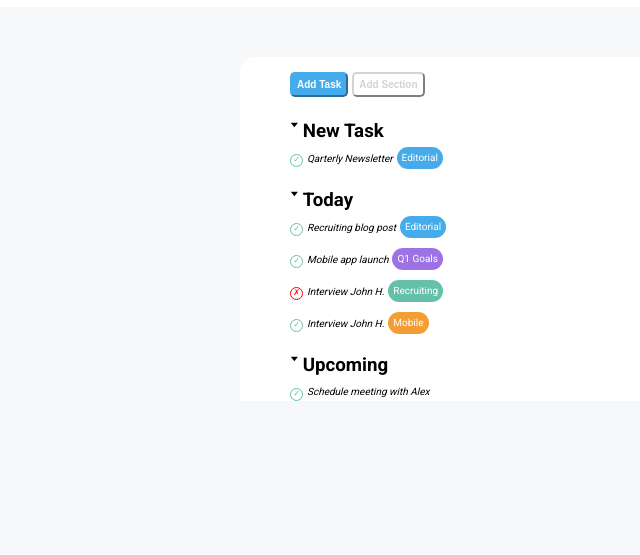
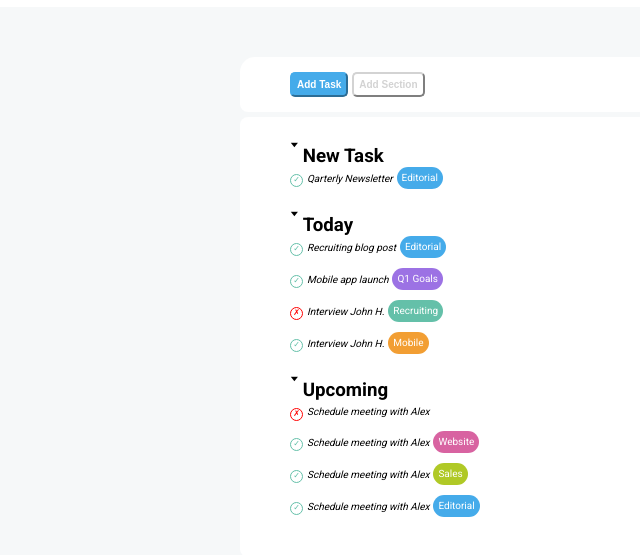
Before and after one commit to NicoloCasagrande/html-css-toboolist, a plain HTML site: page index.html in a window 1280 px wide. Shown: the part 67-622 px from the top of the page, without its empty margins (0-640 px from the left). Drawn offline with Linux system fonts and the light colour scheme.

Commit message:
creazione di tutte le voci e sistemazioni finali

```diff
--- a/css/style.css
+++ b/css/style.css
@@ -38,13 +38,16 @@ header{
     padding-top: 15px;
     border-bottom: 15px;
     border-color: #F6F8F9;
+    border-radius: 8px;
 }
 
 #container-iniziale{
     border-top-left-radius: 15px;
     border-top-right-radius: 15px;
-    border-bottom: #F6F8F9;
-    border-bottom-style: 4px;
+    border: 15px;
+    border-color: #F6F8F9;
+    padding-bottom: 15px;
+    margin-bottom: 5px;
 }
 
 .bottoni{
@@ -79,6 +82,7 @@ header{
 
 .freccetta{
     display: inline-block;
+    vertical-align: bottom;
 }
 
 h3{
@@ -142,4 +146,18 @@ h3{
 #casella-arancione{
     background-color: #F29E33;
 }
+
+#casella-fuxia{
+    background-color: #D863A1;
+}
+
+#casella-verdino{
+    background-color: #B0C926;
+}
+
+#menu-finale{
+    padding-bottom: 30px;
+    border-bottom-left-radius: 15px;
+    border-bottom-right-radius: 15px;
+}
 /* /MAIN */
--- a/index.html
+++ b/index.html
@@ -108,19 +108,54 @@
                     </div>
                 </section>
             </section>
-            <section class="menu">
+            <section class="menu" id="menu-finale">
                 <div>
                     <div class="freccetta">
                         &#129171;
                     </div>
                     <h3>Upcoming</h3>
                 </div>
+                <section class="menu-riga">
+                    <div class="circle circle-cross">
+                        &cross;
+                    </div>
+                    <div class="testo">
+                        <em>Schedule meeting with Alex</em>
+                    </div>
+                </section>
+                <section class="menu-riga">
                     <div class="circle circle-check">
                         &check;
                     </div>
                     <div class="testo">
                         <em>Schedule meeting with Alex</em>
                     </div>
+                    <div class="casella" id="casella-fuxia">
+                        Website
+                    </div>
+                </section>
+                <section class="menu-riga">
+                    <div class="circle circle-check">
+                        &check;
+                    </div>
+                    <div class="testo">
+                        <em>Schedule meeting with Alex</em>
+                    </div>
+                    <div class="casella" id="casella-verdino">
+                        Sales
+                    </div>
+                </section>
+                <section class="menu-riga">
+                    <div class="circle circle-check">
+                        &check;
+                    </div>
+                    <div class="testo">
+                        <em>Schedule meeting with Alex</em>
+                    </div>
+                    <div class="casella">
+                        Editorial
+                    </div>
+                </section>
             </section>
         </section>
     </main>
```
Lines whose indentation alone changed are shown as unchanged.
